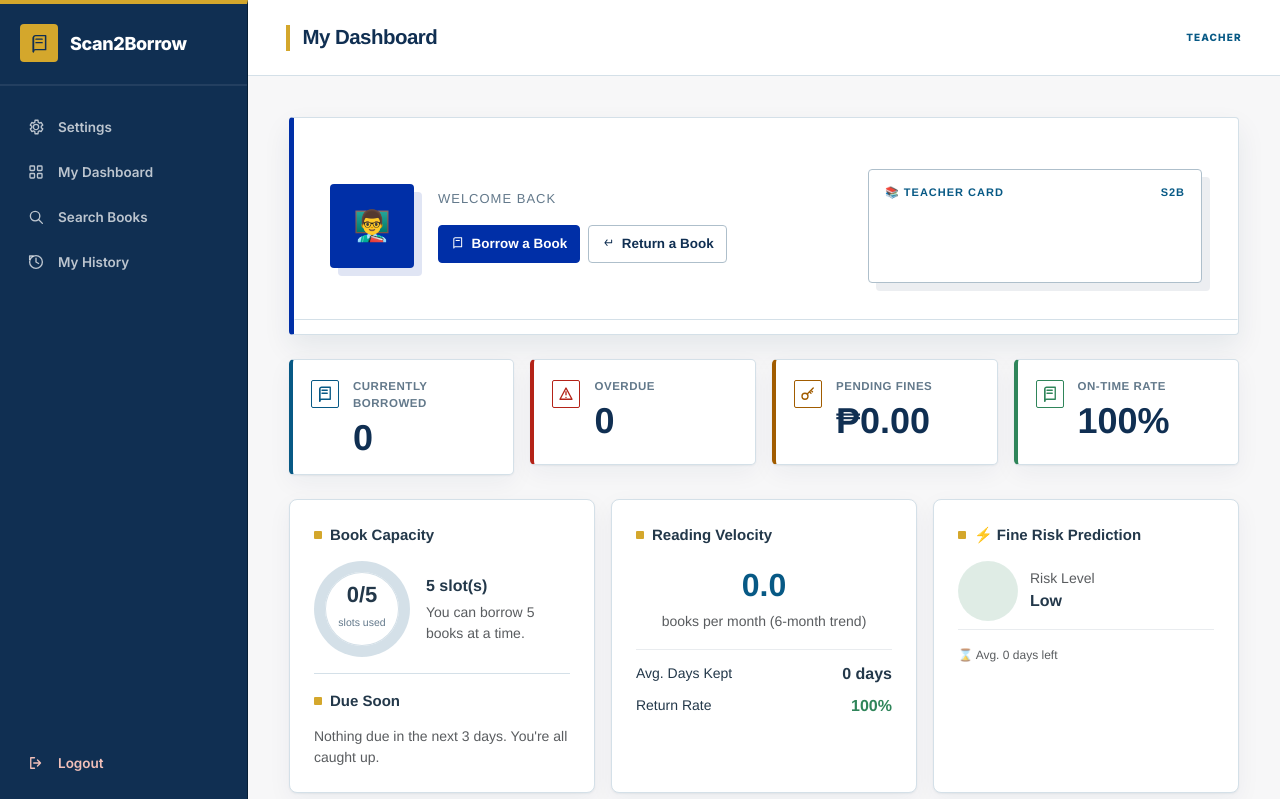
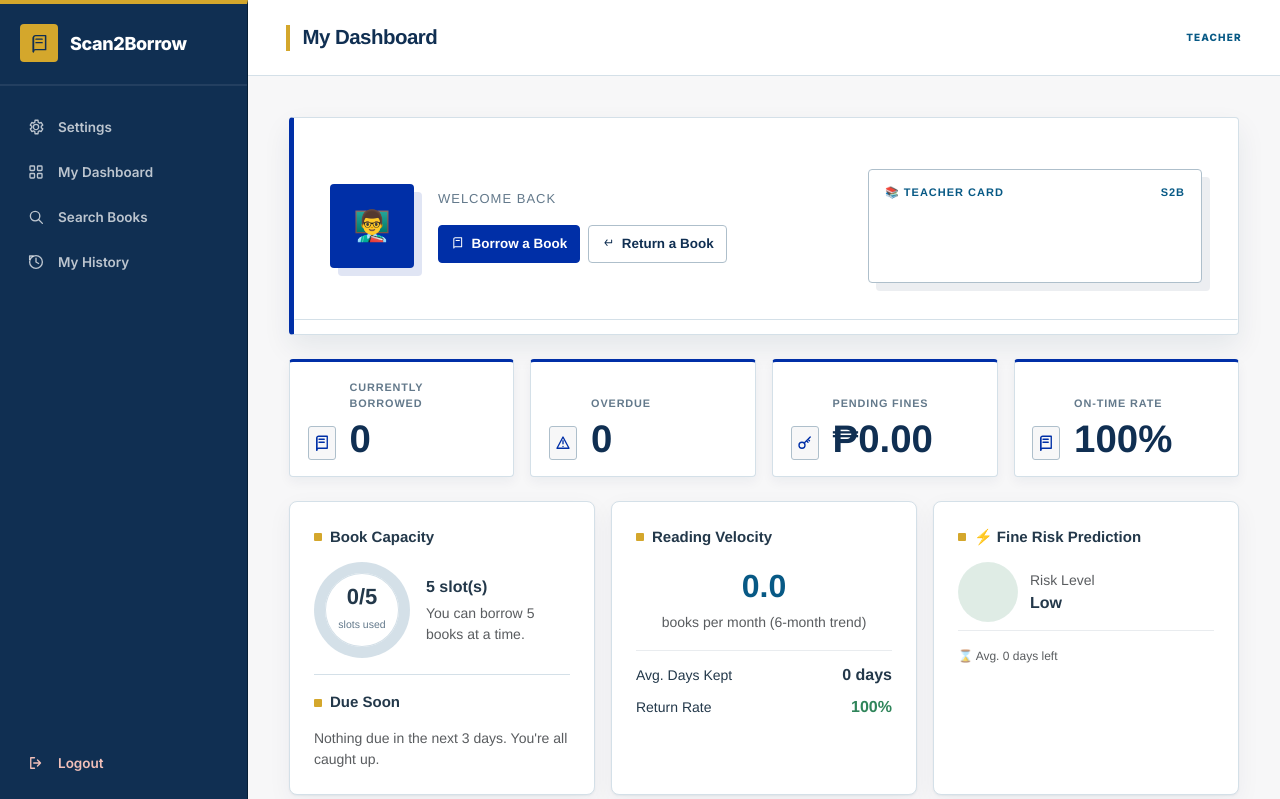
Before and after one commit to adriaanamd/Scan2Borrow, a PHP site: page /frontend/features/teacher/pages/dashboard/dashboard.html in a window 1280 px wide. Shown: the top 799 px of the page. Run offline with PHP 8.4, Linux system fonts and the light colour scheme; some libraries are stand-ins or nearby versions.

Commit message:
style: redesign teacher dashboard statistics

```diff
--- a/frontend/assets/css/borrower-dashboards.css
+++ b/frontend/assets/css/borrower-dashboards.css
@@ -274,6 +274,44 @@
   border-bottom-color: var(--borrower-ochre);
 }
 
+.borrower-dashboard--teacher .teacher-dashboard__stat {
+  align-items: flex-end;
+  background: #FFFFFF;
+  border: 1px solid #D4E0E8;
+  border-top: 3px solid #002FA7;
+  border-radius: 4px;
+  box-shadow: 0 5px 12px rgba(16, 47, 82, .05);
+  min-height: 118px;
+  padding: 1rem 1.1rem;
+  transition: border-color .16s ease, box-shadow .16s ease;
+}
+
+.borrower-dashboard--teacher .teacher-dashboard__stat:hover {
+  border-color: #002FA7;
+  box-shadow: 0 10px 18px rgba(16, 47, 82, .1);
+}
+
+.borrower-dashboard--teacher .teacher-dashboard__stat .icon {
+  background: #F7F7F8;
+  border: 1px solid #AEBFCB;
+  border-radius: 3px;
+  color: #002FA7;
+  height: 34px;
+  width: 34px;
+}
+
+.borrower-dashboard--teacher .teacher-dashboard__stat .label {
+  color: #63798B;
+  font-size: .68rem;
+  letter-spacing: .08em;
+}
+
+.borrower-dashboard--teacher .teacher-dashboard__stat .value {
+  color: #102F52;
+  font-size: clamp(1.9rem, 3vw, 2.45rem);
+  font-variant-numeric: tabular-nums;
+}
+
 .borrower-dashboard .content {
   background: var(--borrower-surface);
   min-height: calc(100vh - 76px);
--- a/frontend/features/teacher/pages/dashboard/dashboard.html
+++ b/frontend/features/teacher/pages/dashboard/dashboard.html
@@ -89,7 +89,7 @@
           </div>
           <div class="row g-3 mb-4">
             <div class="col-lg-3 col-6">
-              <div class="stat-card">
+              <div class="stat-card teacher-dashboard__stat">
                 <div class="icon">&#128229;</div>
                 <div>
                   <div class="label">Currently Borrowed</div>
@@ -98,7 +98,7 @@
               </div>
             </div>
             <div class="col-lg-3 col-6">
-              <div class="stat-card stat-danger">
+              <div class="stat-card stat-danger teacher-dashboard__stat">
                 <div class="icon">&#9888;</div>
                 <div>
                   <div class="label">Overdue</div>
@@ -107,7 +107,7 @@
               </div>
             </div>
             <div class="col-lg-3 col-6">
-              <div class="stat-card stat-warning">
+              <div class="stat-card stat-warning teacher-dashboard__stat">
                 <div class="icon">&#128176;</div>
                 <div>
                   <div class="label">Pending Fines</div>
@@ -116,7 +116,7 @@
               </div>
             </div>
             <div class="col-lg-3 col-6">
-              <div class="stat-card stat-success">
+              <div class="stat-card stat-success teacher-dashboard__stat">
                 <div class="icon">&#9989;</div>
                 <div>
                   <div class="label">On-Time Rate</div>
```
Also changed, not shown: frontend/tests/borrower-dashboard-redesign.test.js (+7 -0 lines).
